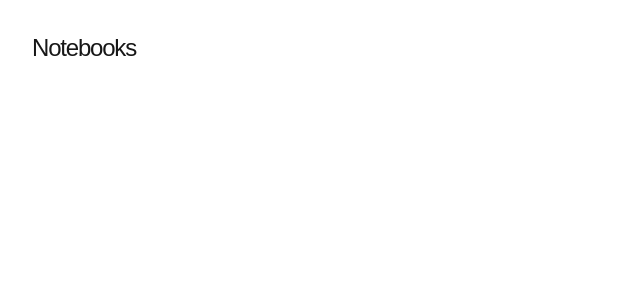
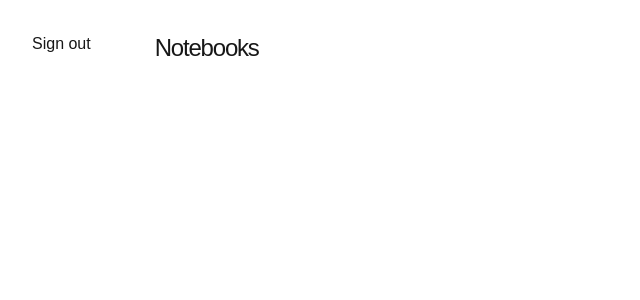
Before and after one commit to samuelthaiyil/cohera, a Next.js app in the folder frontend/: page /notebooks in a window 1280 px wide. Shown: the top 300 px of the page, without its empty margins (0-640 px from the left). Built offline with nearby package versions, Linux system fonts and the light colour scheme.

Commit message:
added sidebar

```diff
--- a/frontend/app/layout.tsx
+++ b/frontend/app/layout.tsx
@@ -2,6 +2,7 @@
 import { Geist, Geist_Mono } from "next/font/google";
 import "./globals.css";
 import { ClerkProvider } from "@clerk/nextjs";
+import { Sidebar } from "@/components/Sidebar";
 
 const geistSans = Geist({
   variable: "--font-geist-sans",
@@ -27,8 +28,9 @@
     <ClerkProvider>
       <html lang="en">
         <body
-          className={`${geistSans.variable} ${geistMono.variable} antialiased`}
+          className={`${geistSans.variable} ${geistMono.variable} antialiased flex flex-row`}
         >
+          <Sidebar />
           {children}
         </body>
       </html>
```
